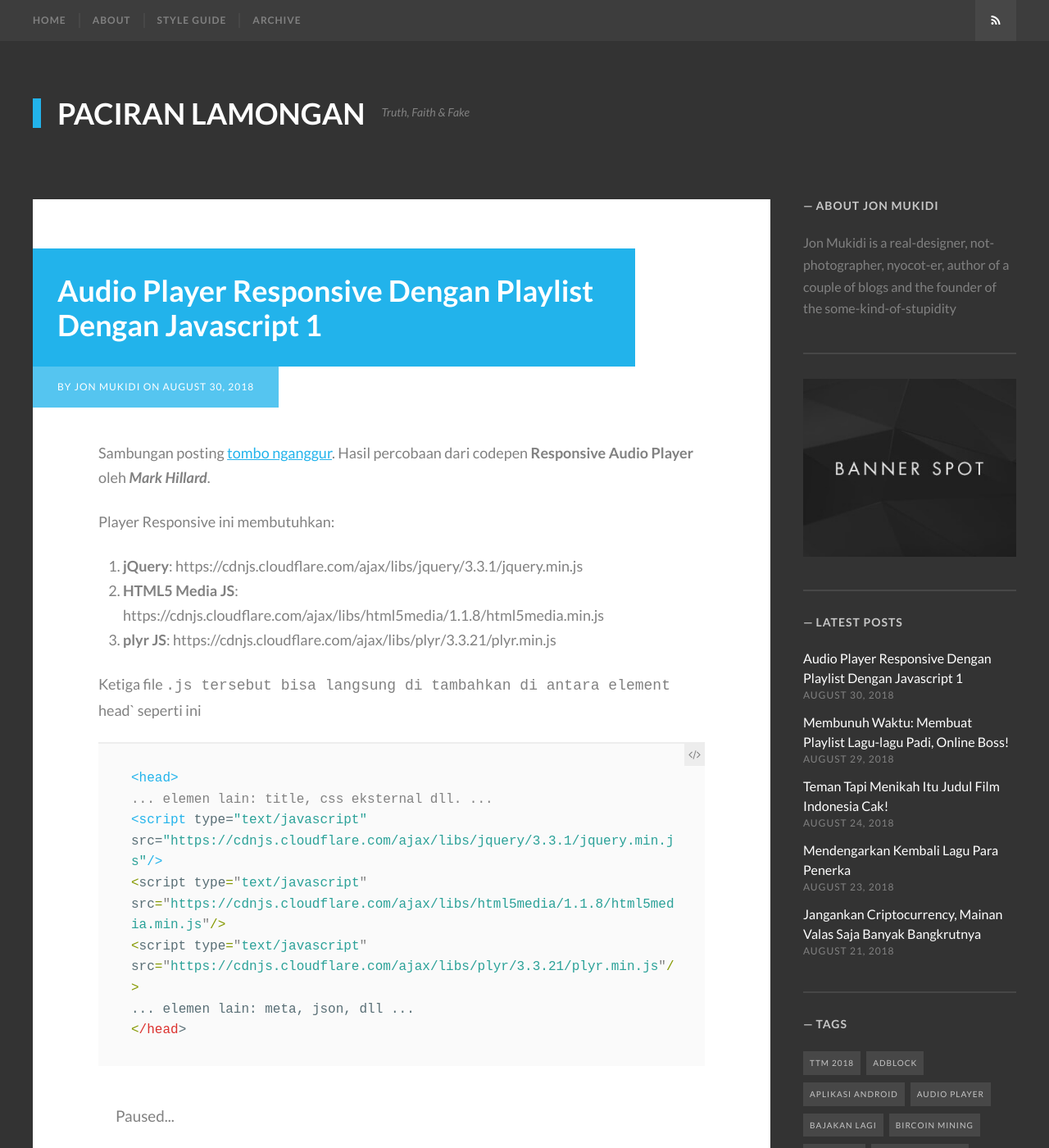
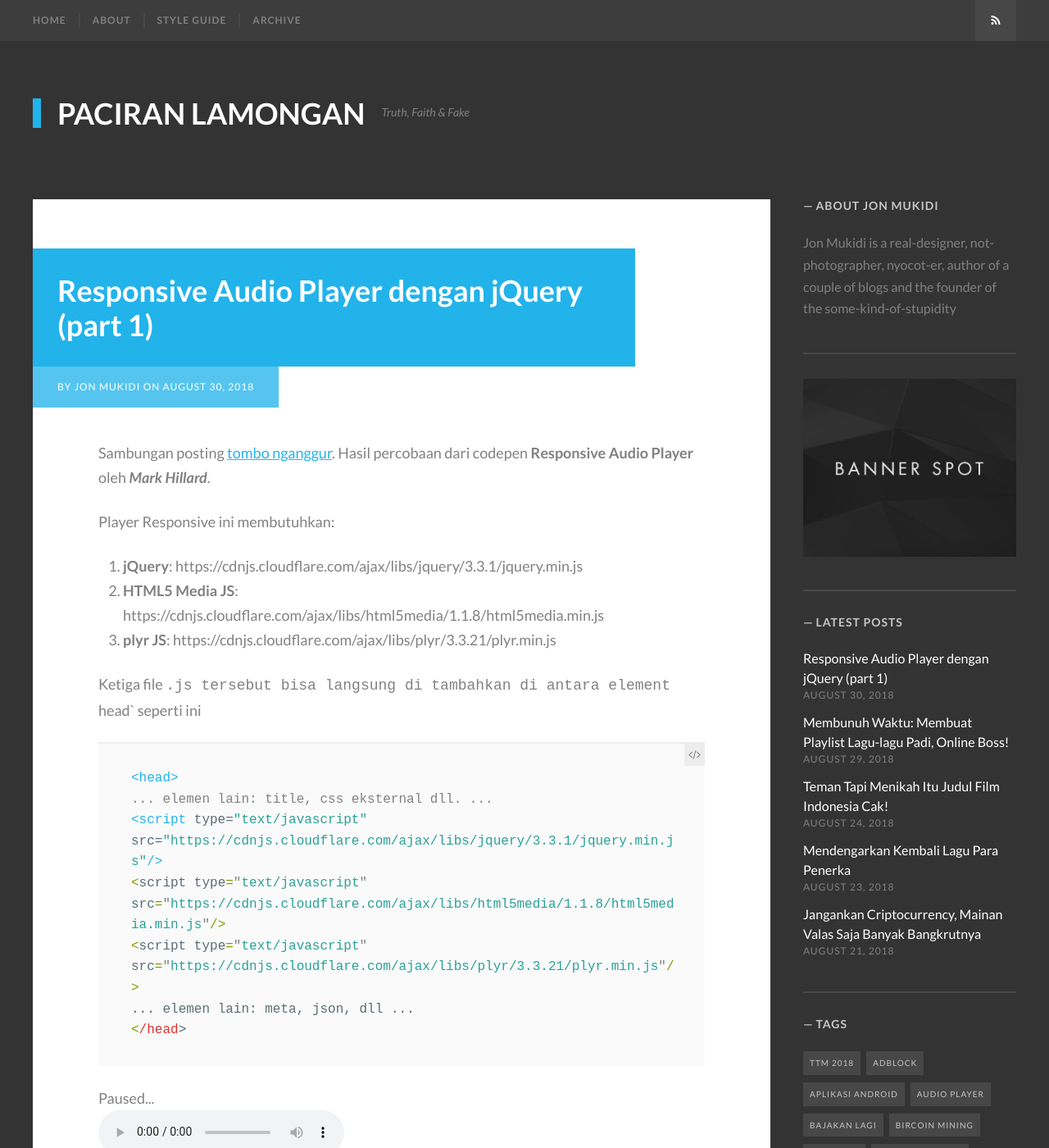
Before and after one commit to knoacc/pcr, a Jekyll site: the page built from _posts/2018-08-30-audio-player-responsive-dengan-playlist-dengan-javascript-1.md, in a window 1280 px wide and 1400 px high. Shown: the whole window at 82% size. Built offline with Jekyll 4.4.1, drawn with Linux system fonts in a browser that asks for light colours; some web fonts are replaced; our own code applies the rules of GitHub Pages for plain Markdown files; some of the changed lines change nothing that is shown; some of the changed text lies outside the part shown.

Commit message:
Update 2018-08-30-audio-player-responsive-dengan-playlist-dengan-javascript-1.md

```diff
--- a/_posts/2018-08-30-audio-player-responsive-dengan-playlist-dengan-javascript-1.md
+++ b/_posts/2018-08-30-audio-player-responsive-dengan-playlist-dengan-javascript-1.md
@@ -1,4 +1,6 @@
 ---
+title: Responsive Audio Player dengan jQuery (part 1)
+description: Pating pecotot koyo s••• kecili'en kot••ng, matio pae...
 
 ---
 Sambungan posting <a href="https://www.paciran.com/2018/08/29/audio-player-html5-playlist.html">tombo nganggur</a>. Hasil percobaan dari codepen **Responsive Audio Player** oleh **_Mark Hillard_**.
@@ -42,12 +44,12 @@
         </div>
     </div>
     <div class="column add-bottom center">
-        <p>Music by <a href="http://www.mythium.net/">Mythium</a></p>
-        <p>Download: <a href="https://archive.org/download/mythium/mythium_vbr_mp3.zip">zip</a> / <a href="https://archive.org/download/mythium/mythium_archive.torrent">torrent</a></p>
+        <p>Music by <b>Padi RebornMythium</b></p>
+        <!-- p>Download: <a href="https://archive.org/download/mythium/mythium_vbr_mp3.zip">zip</a> / <a href="https://archive.org/download/mythium/mythium_archive.torrent">torrent</a></p -->
     </div>
 </div>
 <!-- style -->
-<style>
+<style type="text/stylesheet" scope="">
 .add-bottom { margin-bottom:2rem !important; }
 .left { float:left; }
 .right { float:right; }
@@ -204,7 +206,7 @@
 }
 </style>
 <!-- javascript -->
-<script>
+<script type="text/javascript">
 jQuery(function ($) {
     'use strict'
     var supportsAudio = !!document.createElement('audio').canPlayType;
@@ -232,7 +234,6 @@
                 "duration": "2:46",
                 "file": "JLS_ATI"
             }, {
-
                 "track": 2,
                 "name": "The Forsaken (Take 1) - Smith St. Basement (Nov. '03)",
                 "duration": "8:37",
@@ -272,7 +273,6 @@
             npAction = $('#npAction'),
             npTitle = $('#npTitle'),
             audio = $('#audio1').on('play', function () {
-
                 playing = true;
                 npAction.text('Now Playing...');
             }).on('pause', function () {
```
